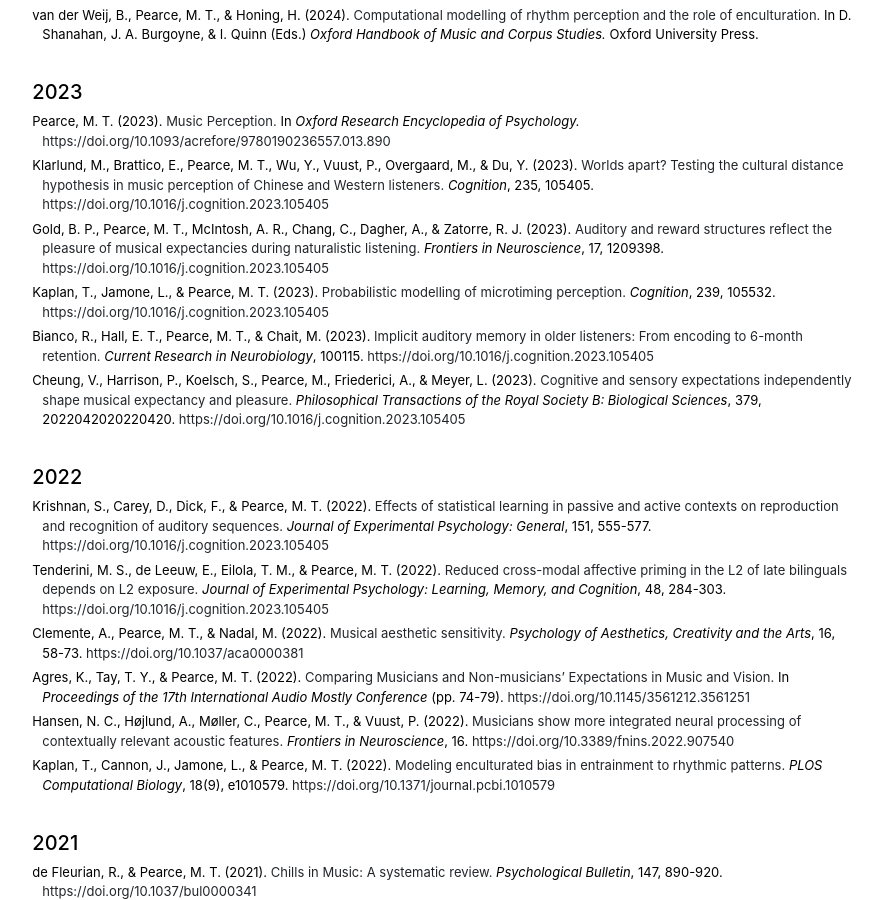
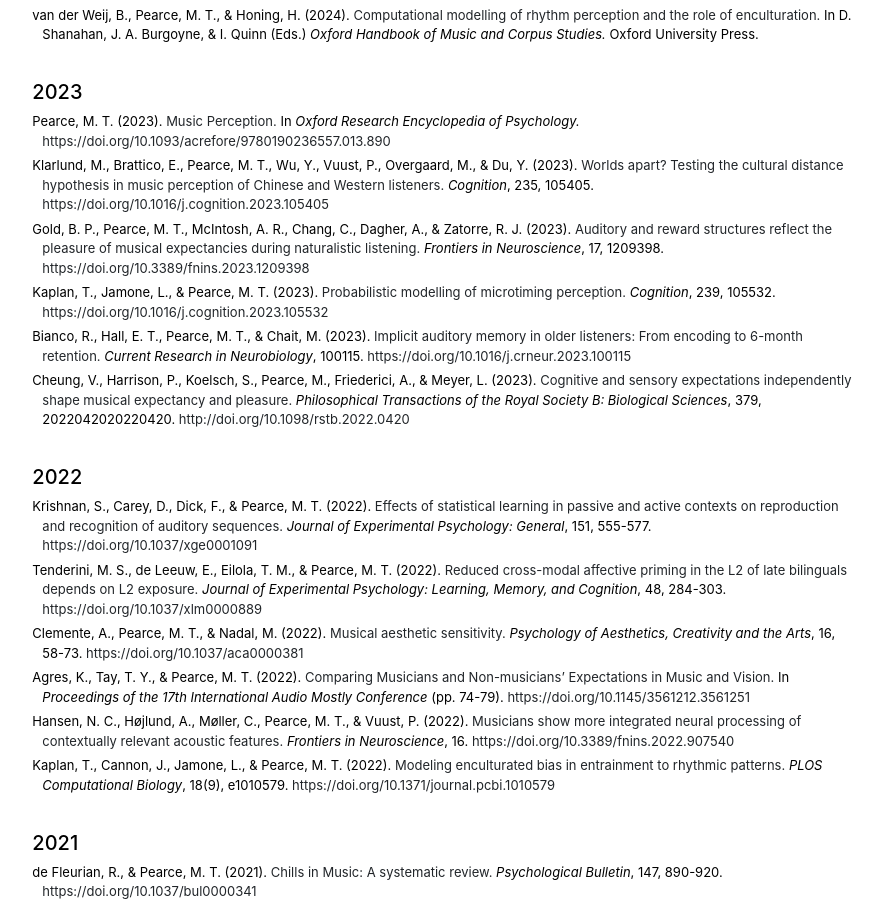
Before and after one commit to mtpearce/mtpearce.github.io, a Jekyll site: the page built from publications.md, in a window 1280 px wide and 900 px high, scrolled down 255 px. Shown: the whole window, without its empty margins (197-1079 px from the left). Built offline with Jekyll 4.4.1, drawn with Linux system fonts in a browser that asks for light colours; some of the changed lines change nothing that is shown.

Commit message:
Update publications

```diff
--- a/publications.md
+++ b/publications.md
@@ -25,13 +25,13 @@
 
 <li>Klarlund, M., Brattico, E., Pearce, M. T., Wu, Y., Vuust, P., Overgaard, M., & Du, Y. (2023). <a href="assets/papers/KlarlundEtAl2023.pdf">Worlds apart? Testing the cultural distance hypothesis in music perception of Chinese and Western listeners.</a> <i>Cognition</i>, 235, 105405. <a href="https://doi.org/10.1016/j.cognition.2023.105405">https://doi.org/10.1016/j.cognition.2023.105405</a></li>
 
-<li>Gold, B. P., Pearce, M. T., McIntosh, A. R., Chang, C., Dagher, A., & Zatorre, R. J. (2023). <a href="assets/papers/GoldEtAl2023.pdf">Auditory and reward structures reflect the pleasure of musical expectancies during naturalistic listening.</a> <i>Frontiers in Neuroscience</i>, 17, 1209398. <a href="https://doi.org/10.3389/fnins.2023.1209398">https://doi.org/10.1016/j.cognition.2023.105405</a></li>
+<li>Gold, B. P., Pearce, M. T., McIntosh, A. R., Chang, C., Dagher, A., & Zatorre, R. J. (2023). <a href="assets/papers/GoldEtAl2023.pdf">Auditory and reward structures reflect the pleasure of musical expectancies during naturalistic listening.</a> <i>Frontiers in Neuroscience</i>, 17, 1209398. <a href="https://doi.org/10.3389/fnins.2023.1209398">https://doi.org/10.3389/fnins.2023.1209398</a></li>
 
-<li>Kaplan, T., Jamone, L., & Pearce, M. T. (2023). <a href="assets/papers/KaplanEtAl2023.pdf">Probabilistic modelling of microtiming perception.</a> <i>Cognition</i>, 239, 105532. <a href="https://doi.org/10.1016/j.cognition.2023.105532">https://doi.org/10.1016/j.cognition.2023.105405</a></li>
+<li>Kaplan, T., Jamone, L., & Pearce, M. T. (2023). <a href="assets/papers/KaplanEtAl2023.pdf">Probabilistic modelling of microtiming perception.</a> <i>Cognition</i>, 239, 105532. <a href="https://doi.org/10.1016/j.cognition.2023.105532">https://doi.org/10.1016/j.cognition.2023.105532</a></li>
 
-<li>Bianco, R., Hall, E. T., Pearce, M. T., & Chait, M. (2023). <a href="assets/papers/BiancoEtAl2023.pdf">Implicit auditory memory in older listeners: From encoding to 6-month retention.</a> <i>Current Research in Neurobiology</i>, 100115. <a href="https://doi.org/10.1016/j.crneur.2023.100115">https://doi.org/10.1016/j.cognition.2023.105405</a></li>
+<li>Bianco, R., Hall, E. T., Pearce, M. T., & Chait, M. (2023). <a href="assets/papers/BiancoEtAl2023.pdf">Implicit auditory memory in older listeners: From encoding to 6-month retention.</a> <i>Current Research in Neurobiology</i>, 100115. <a href="https://doi.org/10.1016/j.crneur.2023.100115">https://doi.org/10.1016/j.crneur.2023.100115</a></li>
 
-<li>Cheung, V., Harrison, P., Koelsch, S., Pearce, M., Friederici, A., & Meyer, L. (2023). <a href="assets/papers/CheungEtAl2023.pdf">Cognitive and sensory expectations independently shape musical expectancy and pleasure.</a> <i>Philosophical Transactions of the Royal Society B: Biological Sciences</i>, 379, 2022042020220420. <a href="http://doi.org/10.1098/rstb.2022.0420">https://doi.org/10.1016/j.cognition.2023.105405</a></li>
+<li>Cheung, V., Harrison, P., Koelsch, S., Pearce, M., Friederici, A., & Meyer, L. (2023). <a href="assets/papers/CheungEtAl2023.pdf">Cognitive and sensory expectations independently shape musical expectancy and pleasure.</a> <i>Philosophical Transactions of the Royal Society B: Biological Sciences</i>, 379, 2022042020220420. <a href="http://doi.org/10.1098/rstb.2022.0420">http://doi.org/10.1098/rstb.2022.0420</a></li>
 
 </ul>
 
@@ -41,9 +41,9 @@
 
 <ul class="publications">
 
-<li>Krishnan, S., Carey, D., Dick, F., & Pearce, M. T. (2022). <a href="assets/papers/KrishnanEtAl2022.pdf">Effects of statistical learning in passive and active contexts on reproduction and recognition of auditory sequences.</a> <i>Journal of Experimental Psychology: General</i>, 151, 555-577. <a href="https://doi.org/10.1037/xge0001091">https://doi.org/10.1016/j.cognition.2023.105405</a></li>
+<li>Krishnan, S., Carey, D., Dick, F., & Pearce, M. T. (2022). <a href="assets/papers/KrishnanEtAl2022.pdf">Effects of statistical learning in passive and active contexts on reproduction and recognition of auditory sequences.</a> <i>Journal of Experimental Psychology: General</i>, 151, 555-577. <a href="https://doi.org/10.1037/xge0001091">https://doi.org/10.1037/xge0001091</a></li>
 
-<li>Tenderini, M. S., de Leeuw, E., Eilola, T. M., & Pearce, M. T. (2022). <a href="assets/papers/TenderiniEtAl2022.pdf">Reduced cross-modal affective priming in the L2 of late bilinguals depends on L2 exposure.</a> <i>Journal of Experimental Psychology: Learning, Memory, and Cognition</i>, 48, 284-303. <a href="https://doi.org/10.1037/xlm0000889">https://doi.org/10.1016/j.cognition.2023.105405</a></li>
+<li>Tenderini, M. S., de Leeuw, E., Eilola, T. M., & Pearce, M. T. (2022). <a href="assets/papers/TenderiniEtAl2022.pdf">Reduced cross-modal affective priming in the L2 of late bilinguals depends on L2 exposure.</a> <i>Journal of Experimental Psychology: Learning, Memory, and Cognition</i>, 48, 284-303. <a href="https://doi.org/10.1037/xlm0000889">https://doi.org/10.1037/xlm0000889</a></li>
 
 <li>Clemente, A., Pearce, M. T., & Nadal, M. (2022). <a href="assets/papers/ClementeEtAl2022.pdf">Musical aesthetic sensitivity.</a> <i>Psychology of Aesthetics, Creativity and the Arts</i>, 16, 58-73. <a href="https://doi.org/10.1037/aca0000381">https://doi.org/10.1037/aca0000381</a></li>
 
```
